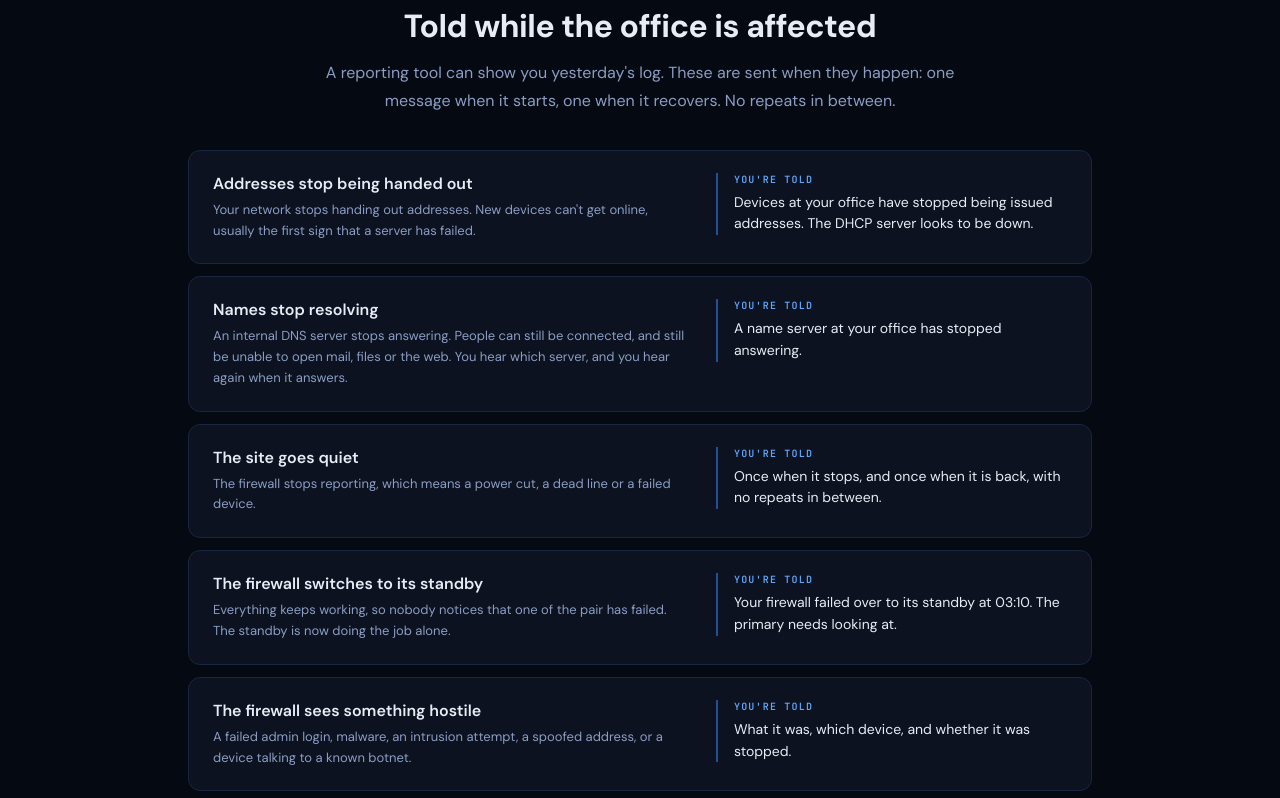
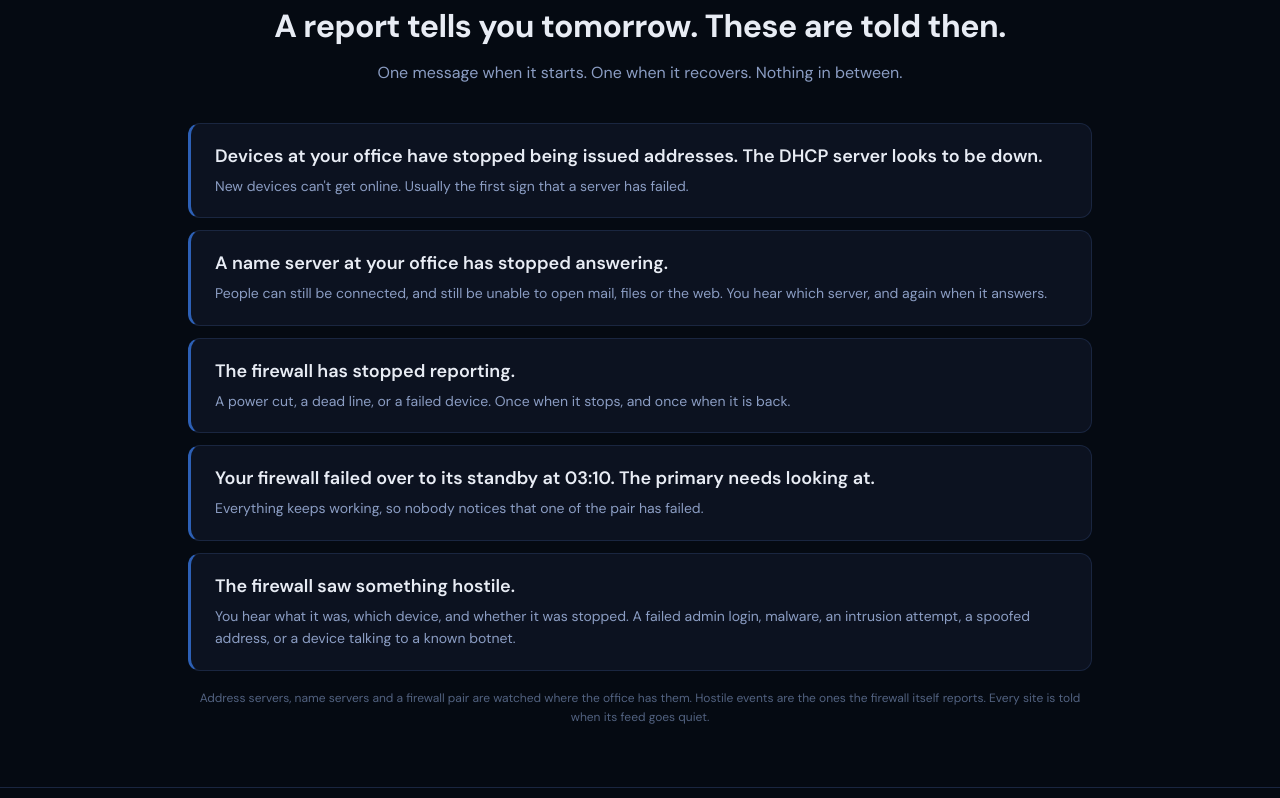
Before and after one commit to mpjpenny/ignix, a plain HTML site: page index.html in a window 1280 px wide. Shown: the part 2542-3340 px from the top of the page. Drawn offline with Linux system fonts and the light colour scheme.

Commit message:
Lead with the sentence the customer is told.
The category titles and the grey subtitle were what a scan of the page actually read.

Co-authored-by: Cursor <cursoragent@cursor.com>

```diff
--- a/index.html
+++ b/index.html
@@ -120,13 +120,9 @@
         .noticed h2 { font-size: clamp(24px, 3.5vw, 32px); font-weight: 700; letter-spacing: -0.5px; text-align: center; margin-bottom: 12px; }
         .noticed-sub { text-align: center; font-size: 16px; color: var(--text-secondary); line-height: 1.7; max-width: 640px; margin: 0 auto 36px; }
         .noticed-list { display: flex; flex-direction: column; gap: 12px; }
-        .noticed-item { display: grid; grid-template-columns: 1.15fr 0.85fr; gap: 28px; background: var(--surface); border: 1px solid var(--border); border-radius: 12px; padding: 22px 24px; align-items: start; }
-        @media (max-width: 700px) { .noticed-item { grid-template-columns: 1fr; gap: 14px; } }
-        .noticed-item h3 { font-size: 16px; font-weight: 600; margin-bottom: 6px; }
-        .noticed-item p { font-size: 13px; color: var(--text-secondary); line-height: 1.6; }
-        .noticed-told { border-left: 2px solid rgba(59,130,246,0.55); padding-left: 16px; }
-        .noticed-told span { display: block; font-size: 10px; letter-spacing: 1.2px; text-transform: uppercase; color: var(--accent-bright); font-family: 'JetBrains Mono', monospace; font-weight: 600; margin-bottom: 6px; }
-        .noticed-told p { color: var(--text); font-size: 14px; line-height: 1.55; }
+        .noticed-item { background: var(--surface); border: 1px solid var(--border); border-left: 3px solid rgba(59,130,246,0.7); border-radius: 12px; padding: 20px 24px; }
+        .noticed-item h3 { font-size: 18px; font-weight: 600; line-height: 1.4; margin-bottom: 6px; }
+        .noticed-item p { font-size: 14px; color: var(--text-secondary); line-height: 1.6; }
         .noticed-note { margin-top: 18px; font-size: 12px; color: var(--text-dim); line-height: 1.6; text-align: center; }
 
         /* ── Different ────────────────────────────────────────────────── */
@@ -330,58 +326,28 @@
 <section class="noticed" id="noticed">
     <div class="container">
         <div class="section-label">When it cannot wait</div>
-        <h2>Told while the office is affected</h2>
-        <p class="noticed-sub">A reporting tool can show you yesterday's log. These are sent when they happen: one message when it starts, one when it recovers. No repeats in between.</p>
+        <h2>A report tells you tomorrow. These are told then.</h2>
+        <p class="noticed-sub">One message when it starts. One when it recovers. Nothing in between.</p>
         <div class="noticed-list">
             <div class="noticed-item">
-                <div>
-                    <h3>Addresses stop being handed out</h3>
-                    <p>Your network stops handing out addresses. New devices can't get online, usually the first sign that a server has failed.</p>
-                </div>
-                <div class="noticed-told">
-                    <span>You're told</span>
-                    <p>Devices at your office have stopped being issued addresses. The DHCP server looks to be down.</p>
-                </div>
+                <h3>Devices at your office have stopped being issued addresses. The DHCP server looks to be down.</h3>
+                <p>New devices can't get online. Usually the first sign that a server has failed.</p>
             </div>
             <div class="noticed-item">
-                <div>
-                    <h3>Names stop resolving</h3>
-                    <p>An internal DNS server stops answering. People can still be connected, and still be unable to open mail, files or the web. You hear which server, and you hear again when it answers.</p>
-                </div>
-                <div class="noticed-told">
-                    <span>You're told</span>
-                    <p>A name server at your office has stopped answering.</p>
-                </div>
+                <h3>A name server at your office has stopped answering.</h3>
+                <p>People can still be connected, and still be unable to open mail, files or the web. You hear which server, and again when it answers.</p>
             </div>
             <div class="noticed-item">
-                <div>
-                    <h3>The site goes quiet</h3>
-                    <p>The firewall stops reporting, which means a power cut, a dead line or a failed device.</p>
-                </div>
-                <div class="noticed-told">
-                    <span>You're told</span>
-                    <p>Once when it stops, and once when it is back, with no repeats in between.</p>
-                </div>
+                <h3>The firewall has stopped reporting.</h3>
+                <p>A power cut, a dead line, or a failed device. Once when it stops, and once when it is back.</p>
             </div>
             <div class="noticed-item">
-                <div>
-                    <h3>The firewall switches to its standby</h3>
-                    <p>Everything keeps working, so nobody notices that one of the pair has failed. The standby is now doing the job alone.</p>
-                </div>
-                <div class="noticed-told">
-                    <span>You're told</span>
-                    <p>Your firewall failed over to its standby at 03:10. The primary needs looking at.</p>
-                </div>
+                <h3>Your firewall failed over to its standby at 03:10. The primary needs looking at.</h3>
+                <p>Everything keeps working, so nobody notices that one of the pair has failed.</p>
             </div>
             <div class="noticed-item">
-                <div>
-                    <h3>The firewall sees something hostile</h3>
-                    <p>A failed admin login, malware, an intrusion attempt, a spoofed address, or a device talking to a known botnet.</p>
-                </div>
-                <div class="noticed-told">
-                    <span>You're told</span>
-                    <p>What it was, which device, and whether it was stopped.</p>
-                </div>
+                <h3>The firewall saw something hostile.</h3>
+                <p>You hear what it was, which device, and whether it was stopped. A failed admin login, malware, an intrusion attempt, a spoofed address, or a device talking to a known botnet.</p>
             </div>
         </div>
         <p class="noticed-note">Address servers, name servers and a firewall pair are watched where the office has them. Hostile events are the ones the firewall itself reports. Every site is told when its feed goes quiet.</p>
```
